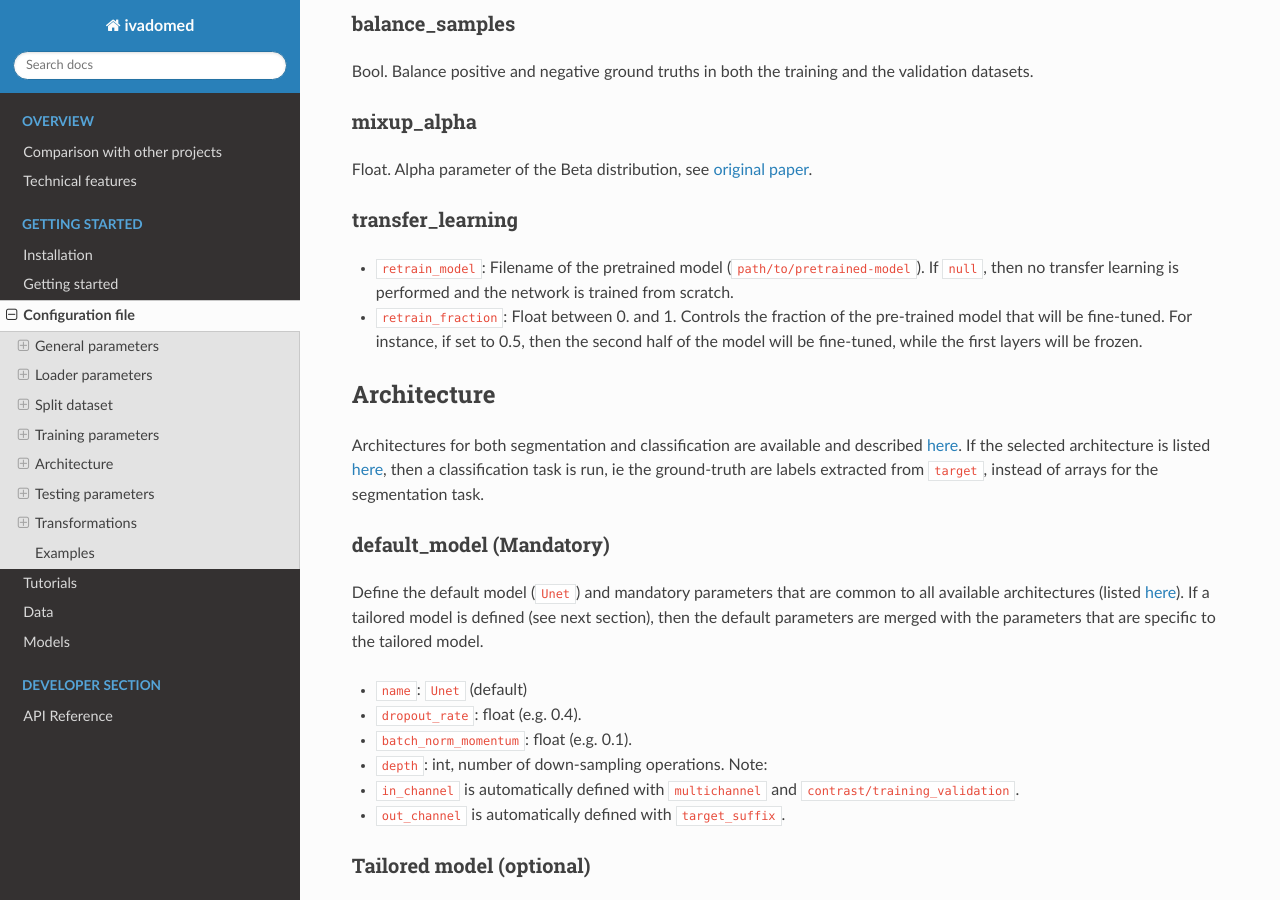
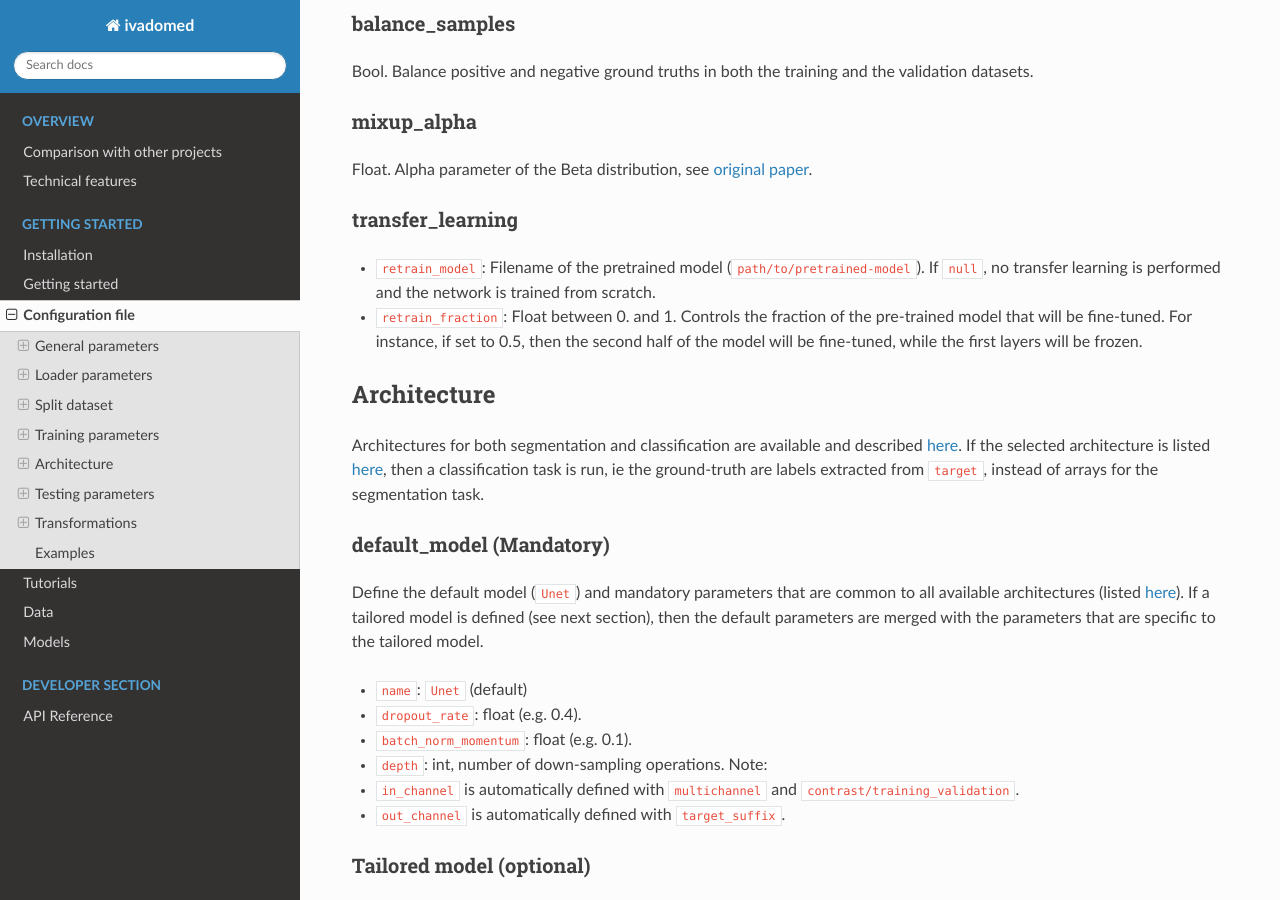
Before and after one commit to ivadomed/ivadomed, a Sphinx documentation site: the page built from docs/source/configuration_file.md, in a window 1280 px wide and 900 px high, scrolled down 3309 px. Built offline with Sphinx 7.4.7 and the Read the Docs theme 2.0.0, drawn with Linux system fonts in a browser that asks for light colours.

Commit message:
Update docs/source/configuration_file.md
Co-authored-by: Julien Cohen-Adad <jcohen@polymtl.ca>

```diff
--- a/docs/source/configuration_file.md
+++ b/docs/source/configuration_file.md
@@ -67,7 +67,7 @@ Bool. Balance positive and negative ground truths in both the training and the v
 #### mixup_alpha
 Float. Alpha parameter of the Beta distribution, see [original paper](https://arxiv.org/abs/1710.09412).
 #### transfer_learning
-- `retrain_model`: Filename of the pretrained model (`path/to/pretrained-model`). If `null`, then no transfer learning is performed and the network is trained from scratch.
+- `retrain_model`: Filename of the pretrained model (`path/to/pretrained-model`). If `null`, no transfer learning is performed and the network is trained from scratch.
 - `retrain_fraction`: Float between 0. and 1. Controls the fraction of the pre-trained model that will be fine-tuned. For instance, if set to 0.5, then the second half of the model will be fine-tuned, while the first layers will be frozen.
 
 ## Architecture
```
